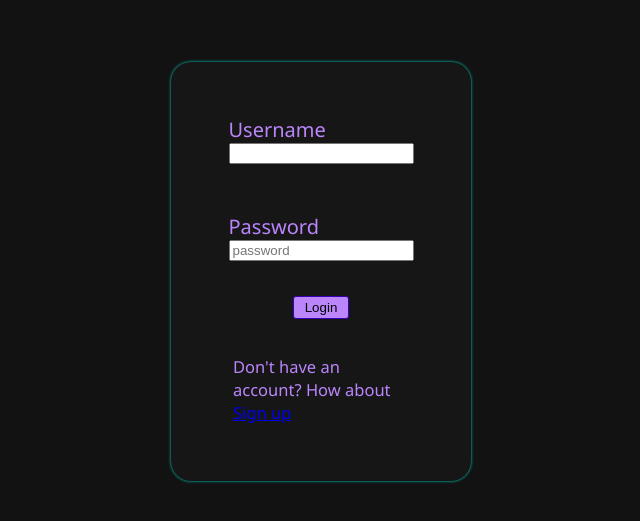
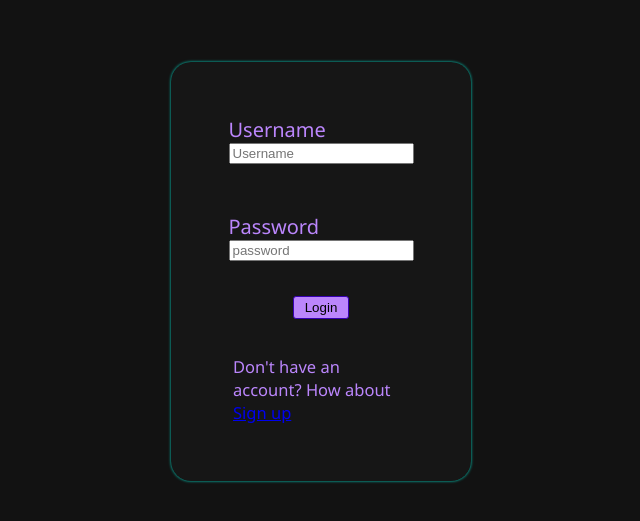
Before and after one commit to Erdodif/HyperChatFrontend, a SvelteKit app: page /login in a window 1280 px wide. Shown: the part 129-650 px from the top of the page, without its empty margins (319-959 px from the left). Built offline with nearby package versions, Linux system fonts and the light colour scheme; no server answers.

Commit message:
adding placeholder

```diff
--- a/src/routes/(auth)/login/+page.svelte
+++ b/src/routes/(auth)/login/+page.svelte
@@ -58,6 +58,7 @@
             type="text"
             id="username"
             bind:value={username}
+            placeholder="Username"
             autocomplete="username"
         />
     </div>
```
